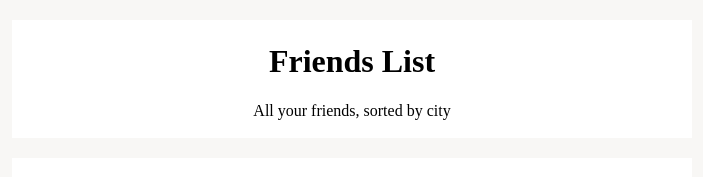
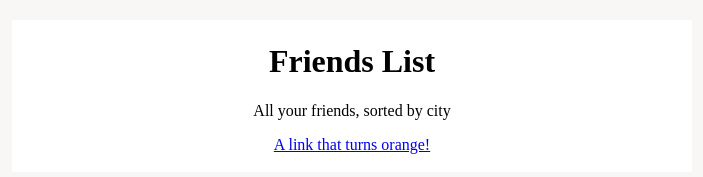
Before and after one commit to lordcrekit/MI-449-SS17-740-css-intro-iMnt09, a plain HTML site: page index.html in a window 1280 px wide. Shown: the top 177 px of the page, without its empty margins (288-991 px from the left). Drawn offline with nearby package versions, Linux system fonts and the light colour scheme.

Commit message:
Now with orange clicked links!

```diff
--- a/index.html
+++ b/index.html
@@ -12,6 +12,7 @@
     <header>
       <h1>Friends List</h1>
       <p class="tagline">All your friends, sorted by city</p>
+      <p><a target="_blank" href="https://www.youtube.com/watch?v=dQw4w9WgXcQ">A link that turns orange!</a></p>
     </header>
     <section>
       <h2>
--- a/style.css
+++ b/style.css
@@ -4,6 +4,10 @@ body {
   max-width: 680px;
 
   margin: 0 auto;
+}
+
+a:visited {
+  color: orange;
 }
 
 header {
```
